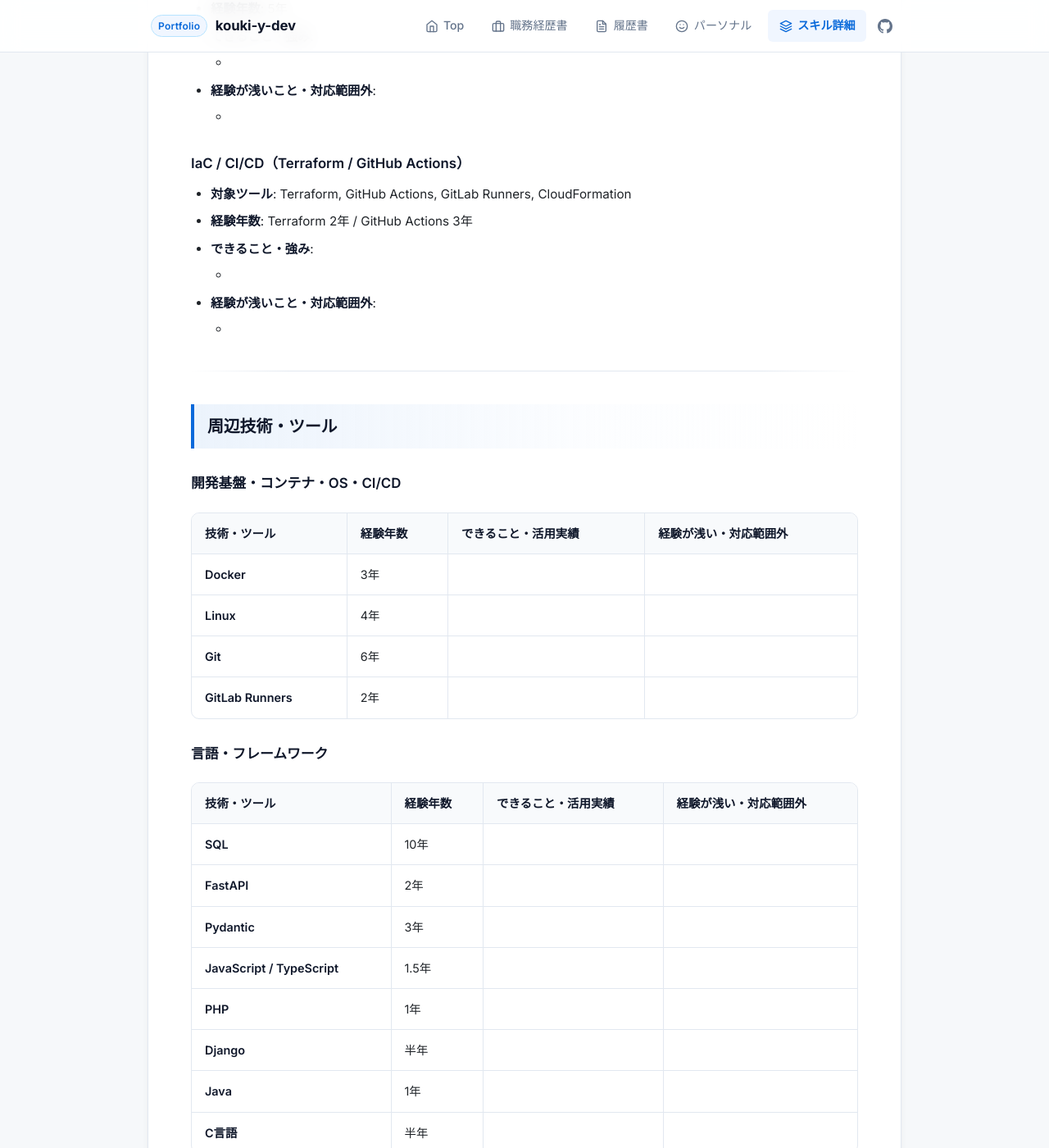
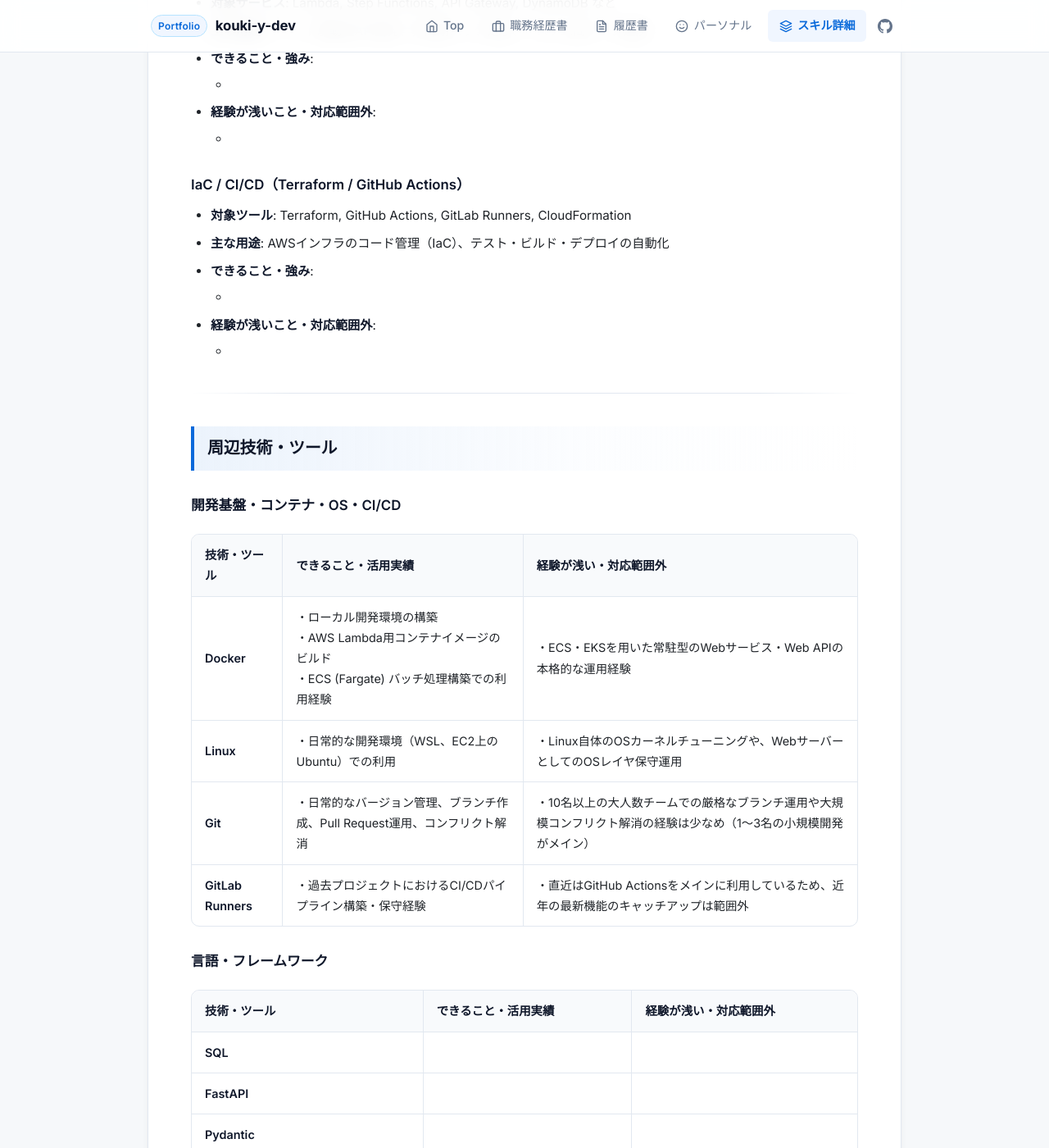
Before and after one commit to kouki-y-dev/about-me, a Jekyll site: the page built from docs/skills.md, in a window 1280 px wide and 1400 px high, scrolled down 976 px. Shown: the whole window at 82% size. Built offline with Jekyll 4.4.1, drawn with Linux system fonts in a browser that asks for light colours; some of the changed text lies outside the part shown.

Commit message:
update: skill.md 骨組み整理と周辺技術一部記述

```diff
--- a/docs/skills.md
+++ b/docs/skills.md
@@ -5,13 +5,14 @@ title: "スキル詳細・習熟度"
 # スキル詳細・習熟度
 
 職務経歴書に記載している各スキルの詳細な練度、得意領域、および経験が浅い・未経験の領域のまとめです。
+※ 各スキルの経験年数や時系列の実務経歴については [職務経歴書](./resume.md) をご参照ください。
 
 ---
 
 ## コアスキル
 
 ### Python
-- **経験年数**: 5年
+- **主な用途**: データパイプライン構築、バッチ処理、Web API開発、AI連携
 - **できること・強み**:
   -
 - **経験が浅いこと・対応範囲外**:
@@ -19,7 +20,7 @@ title: "スキル詳細・習熟度"
 
 ### AWS（データ基盤・分析）
 - **対象サービス**: S3, Glue, Athena, QuickSight, OpenSearch など
-- **経験年数**: 5年
+- **主な用途**: データ分析基盤構築、ログ収集・集計パイプライン、BIダッシュボード構築
 - **できること・強み**:
   -
 - **経験が浅いこと・対応範囲外**:
@@ -27,7 +28,7 @@ title: "スキル詳細・習熟度"
 
 ### AWS（サーバーレス・バックエンド）
 - **対象サービス**: Lambda, Step Functions, API Gateway, DynamoDB など
-- **経験年数**: 5年
+- **主な用途**: イベント駆動型API開発、非同期バッチ処理、システム間データ連携
 - **できること・強み**:
   -
 - **経験が浅いこと・対応範囲外**:
@@ -35,7 +36,7 @@ title: "スキル詳細・習熟度"
 
 ### IaC / CI/CD（Terraform / GitHub Actions）
 - **対象ツール**: Terraform, GitHub Actions, GitLab Runners, CloudFormation
-- **経験年数**: Terraform 2年 / GitHub Actions 3年
+- **主な用途**: AWSインフラのコード管理（IaC）、テスト・ビルド・デプロイの自動化
 - **できること・強み**:
   -
 - **経験が浅いこと・対応範囲外**:
@@ -47,30 +48,30 @@ title: "スキル詳細・習熟度"
 
 ### 開発基盤・コンテナ・OS・CI/CD
 
-| 技術・ツール | 経験年数 | できること・活用実績 | 経験が浅い・対応範囲外 |
-| :--- | :--- | :--- | :--- |
-| **Docker** | 3年 |  |  |
-| **Linux** | 4年 |  |  |
-| **Git** | 6年 |  |  |
-| **GitLab Runners** | 2年 |  |  |
+| 技術・ツール | できること・活用実績 | 経験が浅い・対応範囲外 |
+| :--- | :--- | :--- |
+| **Docker** | ・ローカル開発環境の構築<br>・AWS Lambda用コンテナイメージのビルド<br>・ECS (Fargate) バッチ処理構築での利用経験| ・ECS・EKSを用いた常駐型のWebサービス・Web APIの本格的な運用経験 |
+| **Linux** | ・日常的な開発環境（WSL、EC2上のUbuntu）での利用| ・Linux自体のOSカーネルチューニングや、WebサーバーとしてのOSレイヤ保守運用 |
+| **Git** | ・日常的なバージョン管理、ブランチ作成、Pull Request運用、コンフリクト解消 | ・10名以上の大人数チームでの厳格なブランチ運用や大規模コンフリクト解消の経験は少なめ（1〜3名の小規模開発がメイン）|
+| **GitLab Runners** | ・過去プロジェクトにおけるCI/CDパイプライン構築・保守経験 | ・直近はGitHub Actionsをメインに利用しているため、近年の最新機能のキャッチアップは範囲外 |
 
 ### 言語・フレームワーク
 
-| 技術・ツール | 経験年数 | できること・活用実績 | 経験が浅い・対応範囲外 |
-| :--- | :--- | :--- | :--- |
-| **SQL** | 10年 |  |  |
-| **FastAPI** | 2年 |  |  |
-| **Pydantic** | 3年 |  |  |
-| **JavaScript / TypeScript** | 1.5年 |  |  |
-| **PHP** | 1年 |  |  |
-| **Django** | 半年 |  |  |
-| **Java** | 1年 |  |  |
-| **C言語** | 半年 |  |  |
+| 技術・ツール | できること・活用実績 | 経験が浅い・対応範囲外 |
+| :--- | :--- | :--- |
+| **SQL** |  |  |
+| **FastAPI** |  |  |
+| **Pydantic** |  |  |
+| **JavaScript / TypeScript** |  |  |
+| **PHP** |  |  |
+| **Django** |  |  |
+| **Java** |  |  |
+| **C言語** |  |  |
 
 ### 開発ツール・AI環境
 
-| 技術・ツール | 経験年数 | できること・活用実績 | 経験が浅い・対応範囲外 |
-| :--- | :--- | :--- | :--- |
-| **Cursor** | 2年 |  |  |
-| **VS Code** | 4年 |  |  |
-| **Antigravity** | 1年 |  |  |
+| 技術・ツール | できること・活用実績 | 経験が浅い・対応範囲外 |
+| :--- | :--- | :--- |
+| **Cursor** |  |  |
+| **VS Code** |  |  |
+| **Antigravity** |  |  |
```
